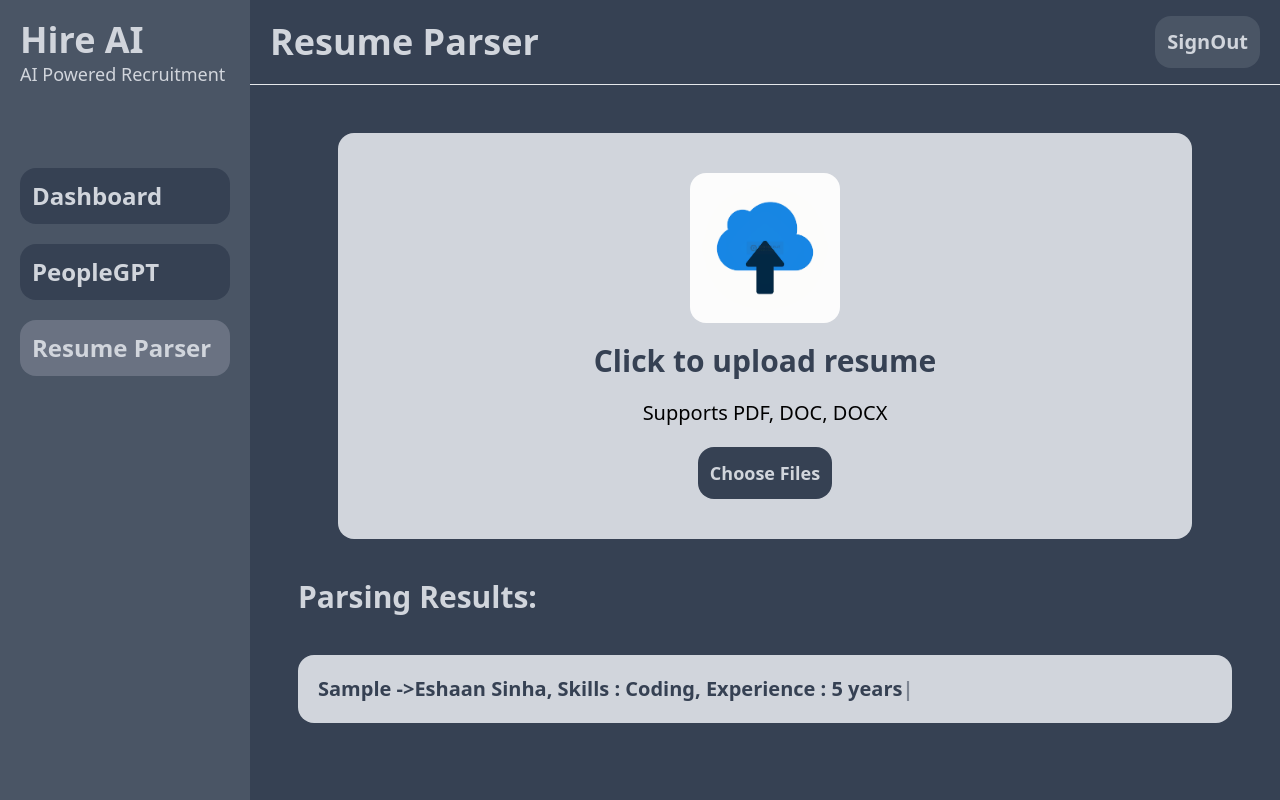
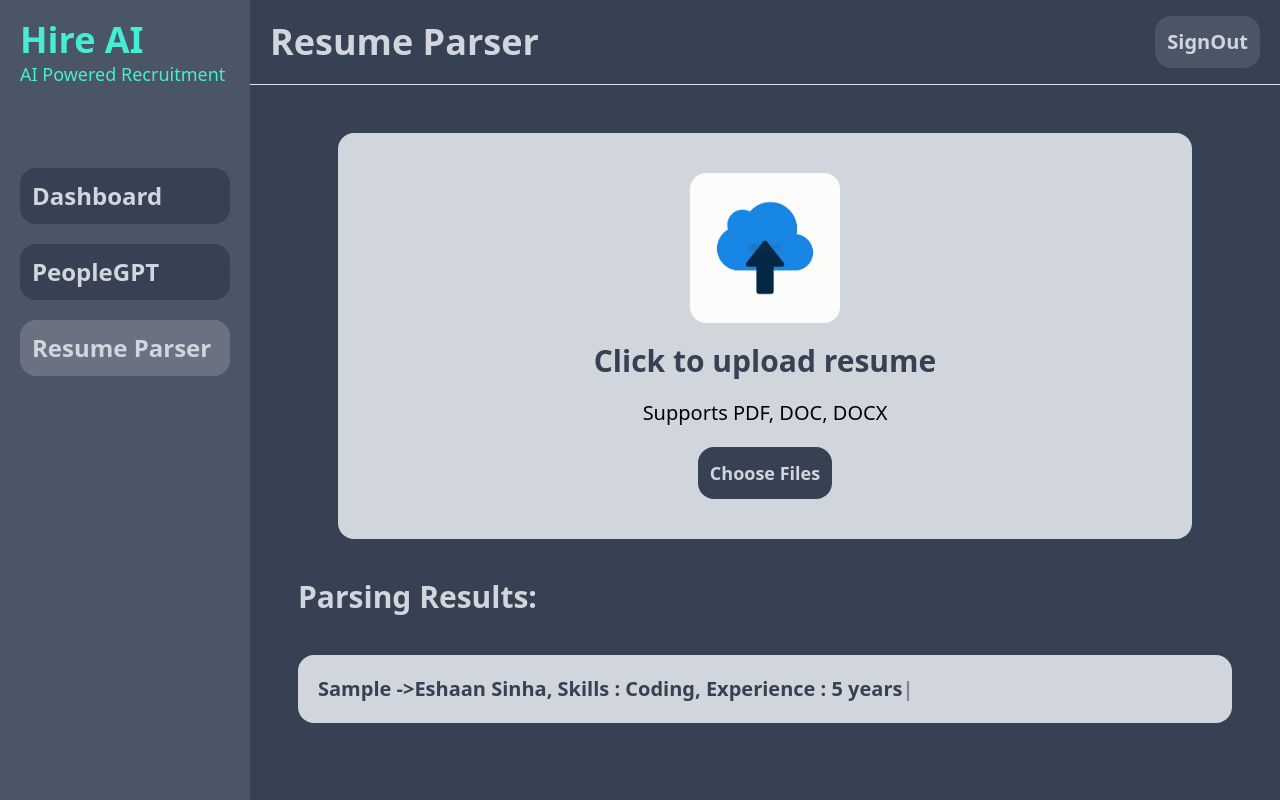
Before and after one commit to eshaansinha/hire-ai, a Next.js app: page /dashboard/resumeparser in a window 1280 px wide. Built offline with nearby package versions, Linux system fonts and the light colour scheme.

Commit message:
Changed theme

```diff
--- a/src/app/dashboard/components/Hero.jsx
+++ b/src/app/dashboard/components/Hero.jsx
@@ -7,8 +7,8 @@ const Dashboard = () => {
       <div className='flex flex-row min-h-screen'>
         <div className='bg-gray-600 text-gray-300 w-[250px] p-5 flex flex-col'>
           <div>
-            <h1 className='text-4xl font-extrabold'>Hire AI</h1>
-            <p className='text-lg'>AI Powered Recruitment</p>
+            <h1 className='text-4xl font-extrabold text-teal-300'>Hire AI</h1>
+            <p className='text-lg text-teal-300'>AI Powered Recruitment</p>
           </div>
           <div className='flex flex-col mt-20'>
             <a href='/dashboard' className='text-2xl font-extrabold bg-gray-500 rounded-2xl p-3 text-gray-300 mb-5'>Dashboard</a>
--- a/src/app/dashboard/peoplegpt/components/Hero.jsx
+++ b/src/app/dashboard/peoplegpt/components/Hero.jsx
@@ -7,8 +7,8 @@ const Hero = () => {
       <div className='flex flex-row min-h-screen'>
         <div className='bg-gray-600 text-gray-300 w-[250px] p-5 flex flex-col'>
           <div>
-            <h1 className='text-4xl font-extrabold'>Hire AI</h1>
-            <p className='text-lg'>AI Powered Recruitment</p>
+            <h1 className='text-4xl font-extrabold text-teal-300'>Hire AI</h1>
+            <p className='text-lg text-teal-300'>AI Powered Recruitment</p>
           </div>
           <div className='flex flex-col mt-20'>
             <a href='/dashboard' className='text-2xl font-extrabold bg-gray-700 rounded-2xl p-3 text-gray-300 mb-5'>Dashboard</a>
--- a/src/app/dashboard/resumeparser/components/Hero.jsx
+++ b/src/app/dashboard/resumeparser/components/Hero.jsx
@@ -10,8 +10,8 @@ const Hero = () => {
       <div className='flex flex-row min-h-screen'>
         <div className='bg-gray-600 text-gray-300 w-[250px] p-5 flex flex-col'>
           <div>
-            <h1 className='text-4xl font-extrabold'>Hire AI</h1>
-            <p className='text-lg'>AI Powered Recruitment</p>
+            <h1 className='text-4xl text-teal-300 font-extrabold'>Hire AI</h1>
+            <p className='text-lg text-teal-300'>AI Powered Recruitment</p>
           </div>
           <div className='flex flex-col mt-20'>
             <a href='/dashboard' className='text-2xl font-extrabold bg-gray-700 rounded-2xl p-3 text-gray-300 mb-5'>Dashboard</a>
```
